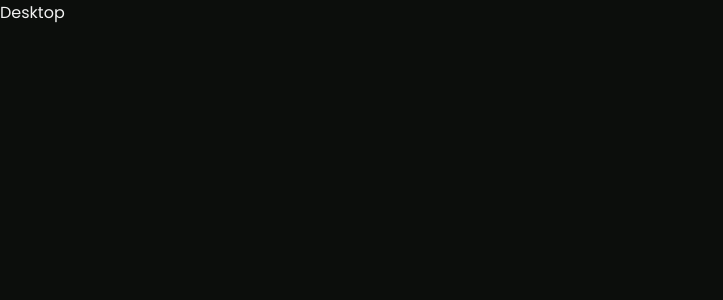
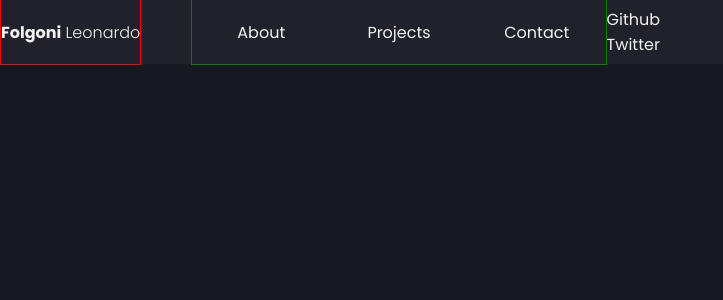
Before and after one commit to f0lg0/portfolio, a React (Create React App) app: page / in a window 1280 px wide. Shown: the top 300 px of the page, without its empty margins (0-723 px from the left). Built offline with nearby package versions, Linux system fonts and the light colour scheme.

Commit message:
new: started working on navbar

```diff
--- a/src/App.css
+++ b/src/App.css
@@ -4,8 +4,8 @@
 }
 
 :root {
-    --main-color: #0c0e0c;
-    --secondary-color: #191919;
+    --main-color: #181820;
+    --secondary-color: #21212b;
     --accent-color: #5a92e1;
 }
 
--- a/src/MainWrapper.tsx
+++ b/src/MainWrapper.tsx
@@ -1,5 +1,6 @@
 import React from "react";
-import "./MainWrapper.css";
+
+import HomeDesktop from "./components/desktop/Home";
 
 interface MainWrapperProps {}
 
@@ -34,9 +35,7 @@ class MainWrapper extends React.Component<MainWrapperProps, MainWrapperState> {
                         <p>Mobile</p>
                     </div>
                 ) : (
-                    <div>
-                        <p>Desktop</p>
-                    </div>
+                    <HomeDesktop />
                 )}
             </div>
         );
--- a/src/MainWrapper.css
+++ b/src/components/desktop/Home.css
@@ -1,4 +1,4 @@
-.wrapper {
+.home {
     width: 100%;
     min-height: 100vh;
     background-color: var(--main-color);
--- /dev/null
+++ b/src/components/desktop/Home.tsx
@@ -0,0 +1,23 @@
+import React from "react";
+import "./Home.css";
+
+import Navbar from "./Navbar";
+
+interface HomeProps {}
+interface HomeState {}
+
+class Home extends React.Component<HomeProps, HomeState> {
+    constructor(props: HomeProps) {
+        super(props);
+        this.state = {};
+    }
+
+    render() {
+        return (
+            <div className="home">
+                <Navbar />
+            </div>
+        );
+    }
+}
+export default Home;
--- /dev/null
+++ b/src/components/desktop/Navbar.css
@@ -0,0 +1,52 @@
+.navbar {
+    width: 100%;
+    height: 64px;
+
+    display: flex;
+    flex-direction: row;
+    align-items: center;
+
+    position: sticky;
+    top: 0;
+
+    background-color: var(--secondary-color);
+}
+
+.main_text {
+    height: 100%;
+    display: flex;
+    align-items: center;
+
+    border: 1px solid red;
+}
+.main_text p {
+    font-weight: 300;
+}
+
+.main_text span {
+    font-weight: bold;
+}
+
+.links {
+    height: 100%;
+    display: flex;
+    flex: 0.4;
+    align-items: center;
+    justify-content: space-between;
+
+    border: 1px solid green;
+    margin-left: 50px;
+}
+
+.link {
+    width: 100%;
+    display: flex;
+    align-items: center;
+    justify-content: space-between;
+}
+
+.links a {
+    margin: auto;
+    text-decoration: none;
+    color: #f2f2f2;
+}
--- /dev/null
+++ b/src/components/desktop/Navbar.tsx
@@ -0,0 +1,52 @@
+import React from "react";
+import "./Navbar.css";
+
+interface NavbarProps {}
+interface NavbarState {}
+
+class Navbar extends React.Component<NavbarProps, NavbarState> {
+    constructor(props: NavbarProps) {
+        super(props);
+        this.state = {};
+    }
+
+    render() {
+        return (
+            <div className="navbar">
+                <div className="main_text">
+                    <p>
+                        <span>Folgoni</span> Leonardo
+                    </p>
+                </div>
+                <div className="links">
+                    <div className="link">
+                        <a href="#About">About</a>
+                    </div>
+                    <div className="link">
+                        <a href="#Projects">Projects</a>
+                    </div>
+                    <div className="link">
+                        <a href="#Contact">Contact</a>
+                    </div>
+                </div>
+                <div className="socials">
+                    <div className="social">
+                        <div className="icon"></div>
+                        <div className="name">
+                            <p>Github</p>
+                        </div>
+                    </div>
+                    <div className="social">
+                        <div className="icon"></div>
+                        <div className="name">
+                            <p>Twitter</p>
+                        </div>
+                    </div>
+                    <div className="email"></div>
+                </div>
+            </div>
+        );
+    }
+}
+
+export default Navbar;
```
